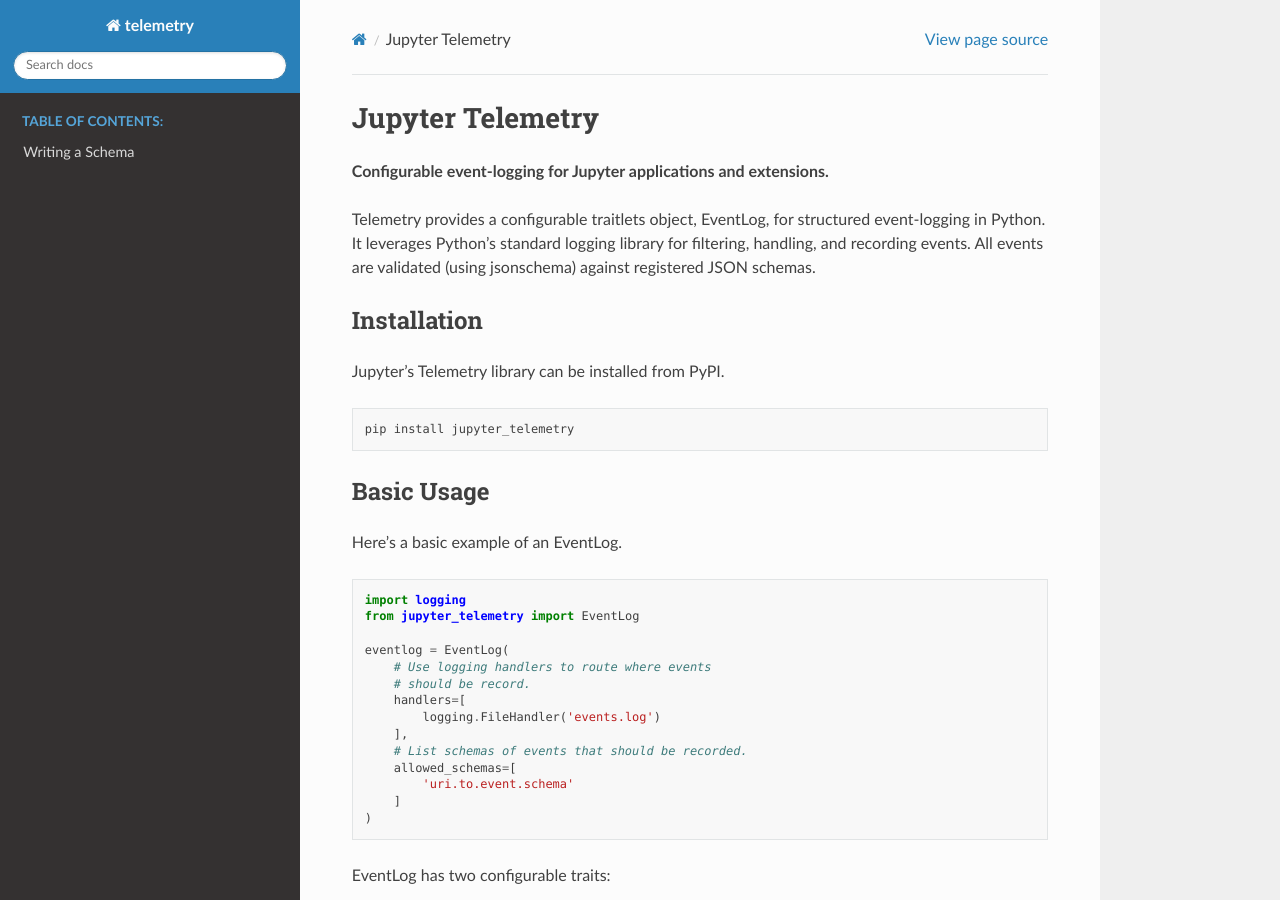
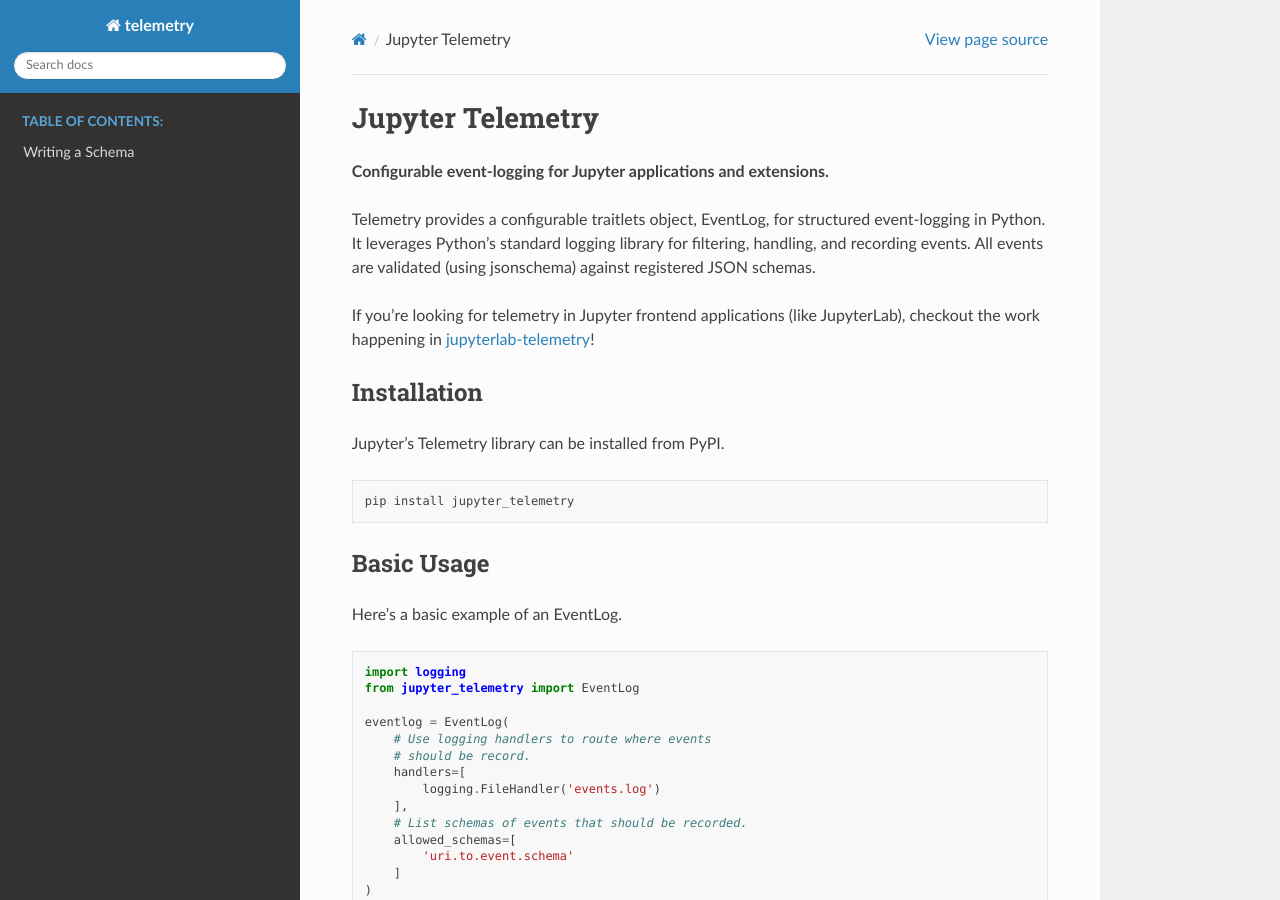
Before and after one commit to jupyter/telemetry, a Sphinx documentation site: the page built from docs/index.rst, in a window 1280 px wide and 900 px high. Built offline with Sphinx 7.4.7 and the Read the Docs theme 2.0.0, drawn with Linux system fonts in a browser that asks for light colours; pages that are not in the unit, such as notebooks, are missing from menus.

Commit message:
add a line about jupyterlab telemetry

```diff
--- a/docs/index.rst
+++ b/docs/index.rst
@@ -10,6 +10,11 @@
 
 
 Telemetry provides a configurable traitlets object, EventLog, for structured event-logging in Python. It leverages Python's standard logging library for filtering, handling, and recording events. All events are validated (using jsonschema) against registered JSON schemas.
+
+If you're looking for telemetry in Jupyter frontend applications (like JupyterLab), checkout the work happening in jupyterlab-telemetry_!
+
+.. _jupyterlab-telemetry: https://github.com/jupyterlab/jupyterlab-telemetry
+
 
 Installation
 ------------
```
